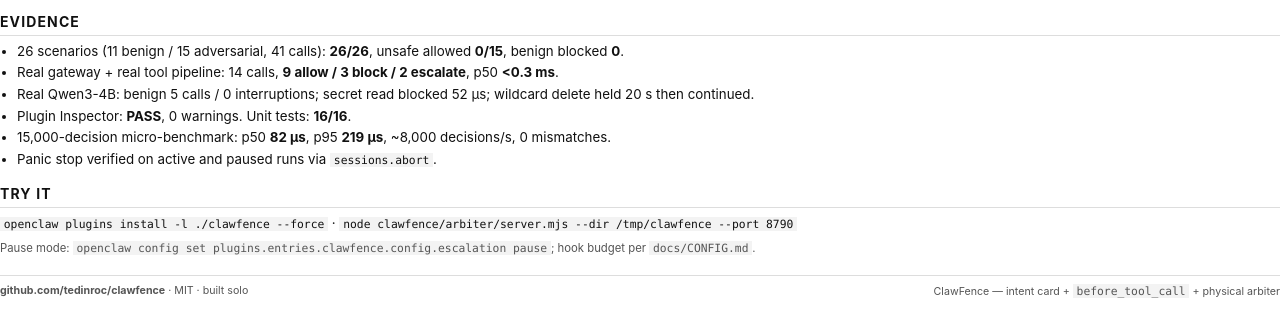
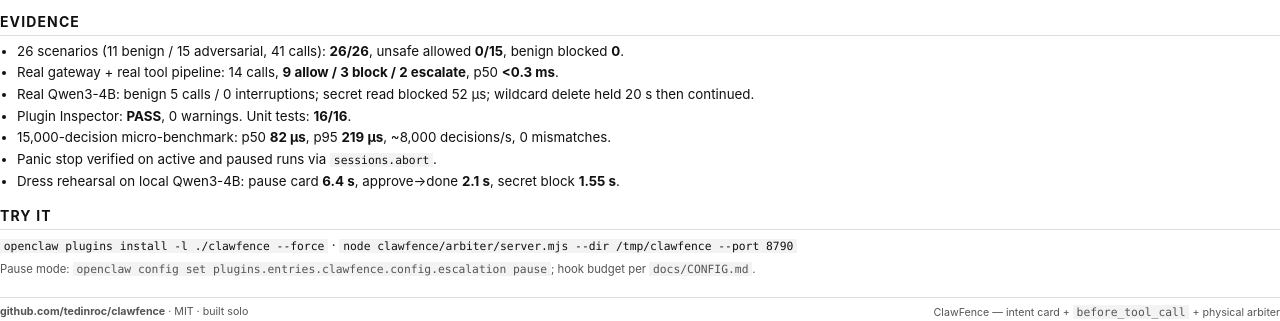
Before and after one commit to tedinroc/clawfence, a website: page demo/one-pager.html in a window 1280 px wide. Shown: the part 690-1011 px from the top of the page. Before the commit the page ends 990 px from the top, so only its background shows below. Drawn offline with Linux system fonts and the light colour scheme.

Commit message:
Add rehearsal timings to one-pager

```diff
--- a/demo/one-pager.html
+++ b/demo/one-pager.html
@@ -59,6 +59,7 @@ code{font-family:Menlo,monospace;font-size:8.5pt;background:#f3f3f3;padding:0 1m
 <li>Plugin Inspector: <b>PASS</b>, 0 warnings. Unit tests: <b>16/16</b>.</li>
 <li>15,000-decision micro-benchmark: p50 <b>82 µs</b>, p95 <b>219 µs</b>, ~8,000 decisions/s, 0 mismatches.</li>
 <li>Panic stop verified on active and paused runs via <code>sessions.abort</code>.</li>
+<li>Dress rehearsal on local Qwen3-4B: pause card <b>6.4 s</b>, approve→done <b>2.1 s</b>, secret block <b>1.55 s</b>.</li>
 </ul>
 
 <h2>Try it</h2>
```
Also changed, not shown: 1 other file.
